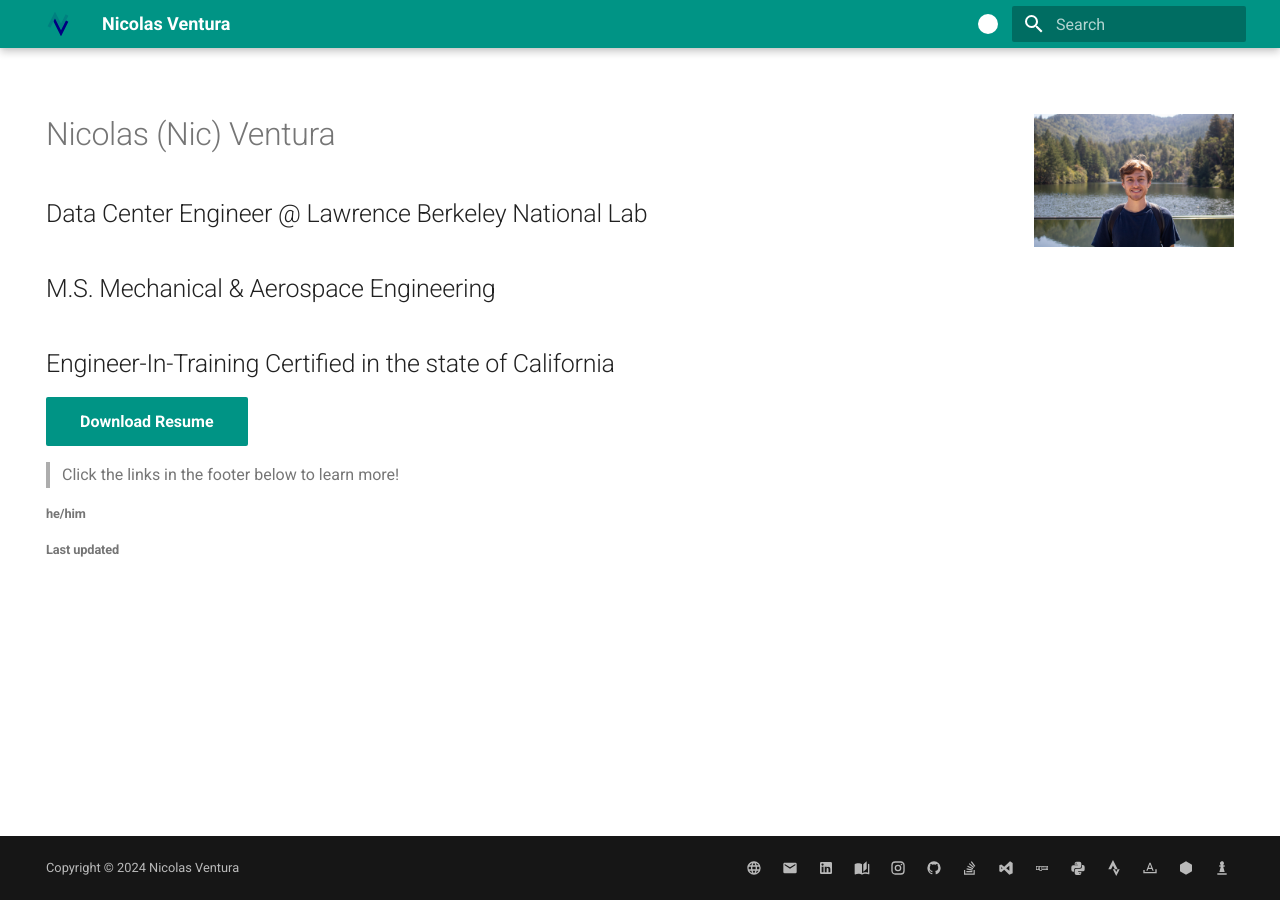
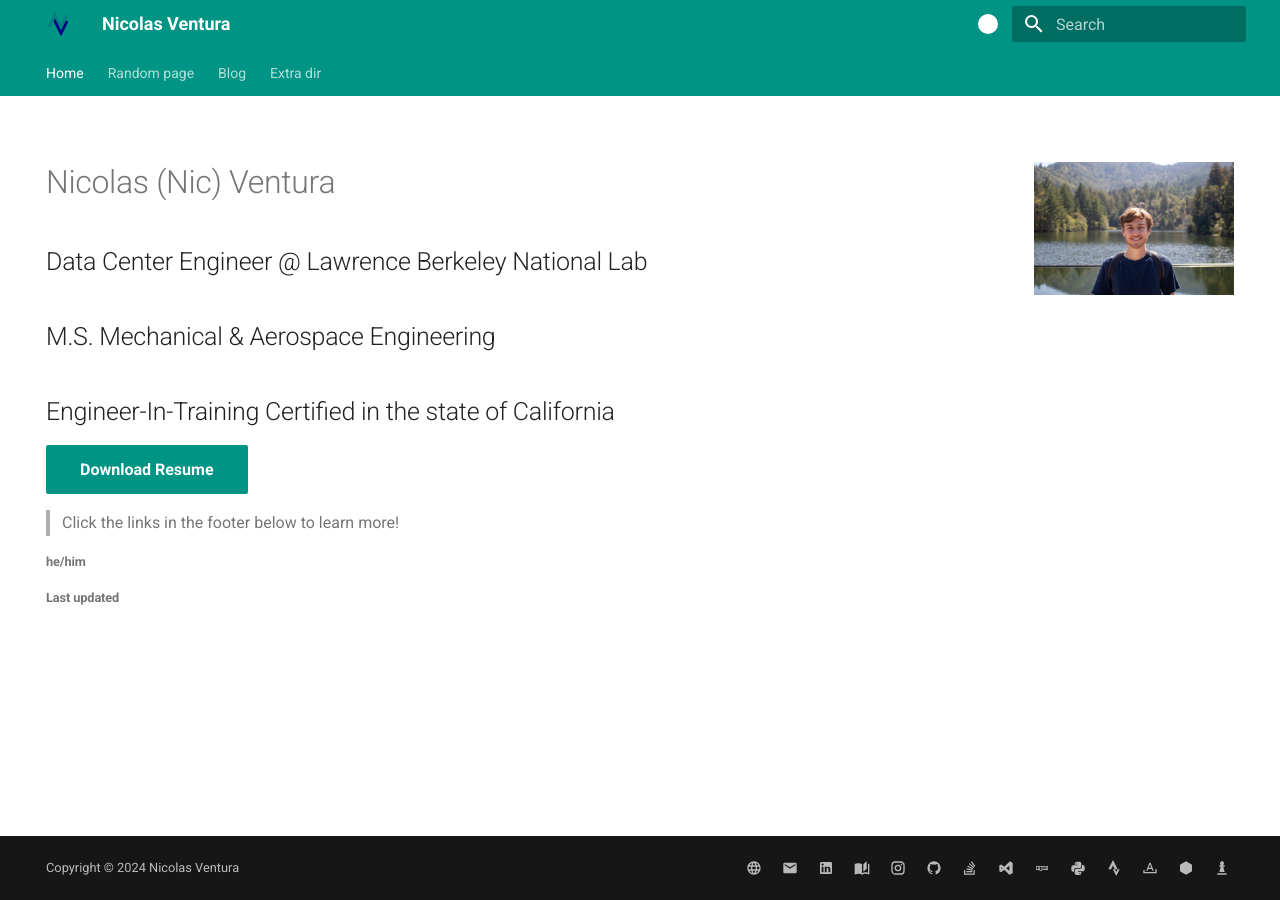
Before and after one commit to nicfv/Me, an MkDocs documentation site: the page built from docs/index.md, in a window 1280 px wide. Built offline with MkDocs 1.6.1 and Material for MkDocs 9.7.7, drawn with Linux system fonts in a browser that asks for light colours.

Commit message:
Try permanently hiding tabs

```diff
--- /dev/null
+++ b/docs/extra.css
@@ -0,0 +1,3 @@
+.md-tabs {
+    display: none;
+}
--- a/mkdocs.yml
+++ b/mkdocs.yml
@@ -7,7 +7,7 @@
     - navigation.sections
     - navigation.top
     - navigation.indexes
-    # - navigation.tabs
+    - navigation.tabs
     - search.suggest
     - search.highlight
     - search.share
@@ -38,6 +38,8 @@
       tags_file: blog/tags.md
 markdown_extensions:
   - attr_list
+extra_css:
+  - style.css
 extra:
   social:
     - icon: material/web
```
